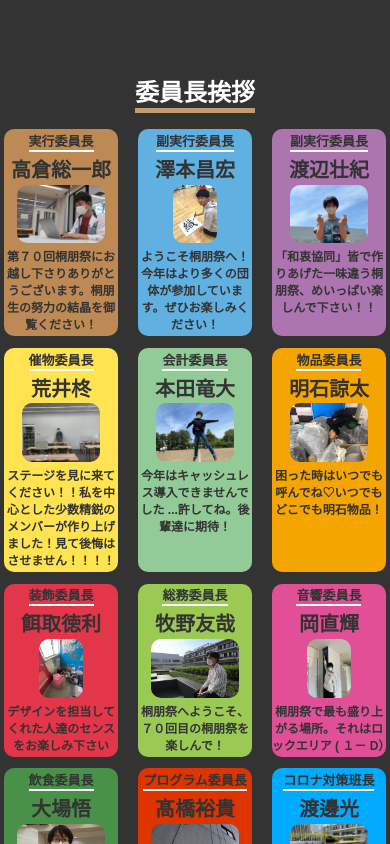
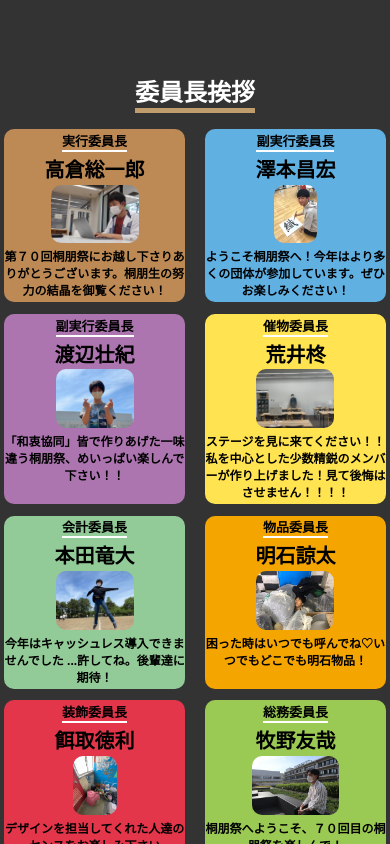
Before and after one commit to toho-festival/website-2021, a Next.js app: page /about in a window 390 px wide. Shown: the part 800-1644 px from the top of the page. Built offline with nearby package versions, Linux system fonts and the light colour scheme.

Commit message:
support responsive

```diff
--- a/src/components/AboutTohofes/greeting.tsx
+++ b/src/components/AboutTohofes/greeting.tsx
@@ -41,6 +41,9 @@ const Wrap = styled.div`
   display:grid;
   gap:3vw;
   grid-template-columns: 1fr 1fr 1fr;
+  @media screen and (max-width:767px) {
+    grid-template-columns: 1fr 1fr ;
+  }
 `;
 const Greeting = styled.div`
   margin-left:1vw;
@@ -89,6 +92,7 @@ const Greeting = styled.div`
 `;
 
 const Role = styled.h3`
+  color: black;
   margin-top: 0.5vw;
   font-size:20px;
   border-bottom: 2px solid white;
@@ -98,6 +102,7 @@ const Role = styled.h3`
   }
 `;
 const Name = styled.h3`
+  color: black;
   margin-top: 0.5vw;
   margin-bottom: 0.5vw;
   font-size:40px;
@@ -115,6 +120,7 @@ const Img = styled.img`
 `;
 const Greet = styled.h3`
   margin-bottom:1vw;
+  color: black;
   @media screen and (max-width:767px) {
     font-size: 12px;
   }
```
